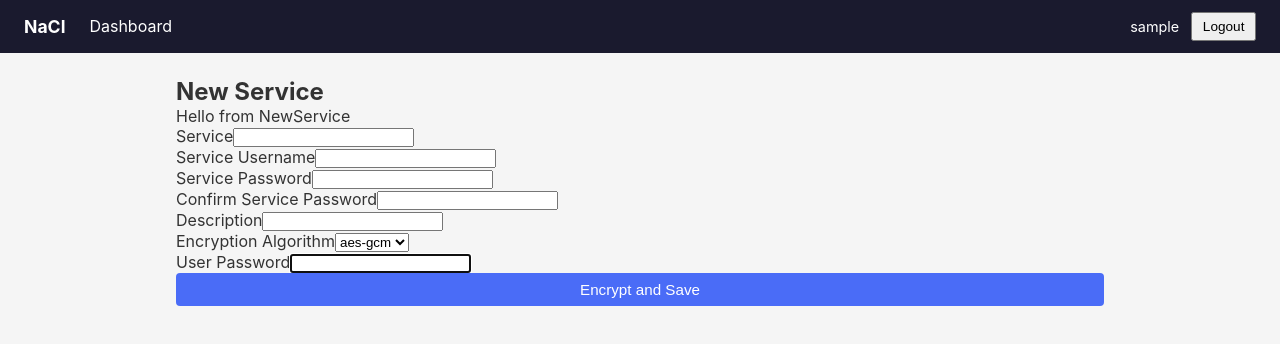
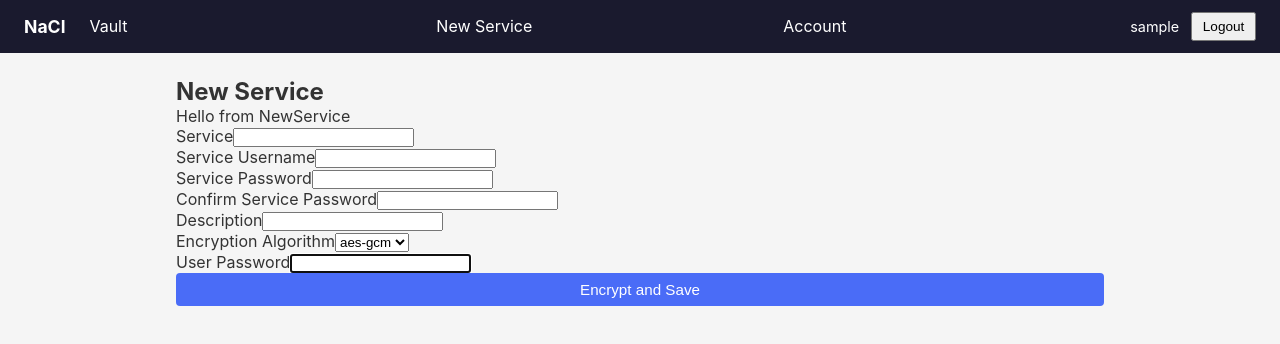
Before and after one commit to ManoloEsS/NaCl, a React (Vite) app in the folder nacl_frontend/: page /new in a window 1280 px wide. Shown: the top 344 px of the page. Built offline with nearby package versions, Linux system fonts and the light colour scheme; sample sign-in values are in the browser's storage.

Commit message:
feat: add nav links to layout

```diff
--- a/nacl_frontend/src/componets/Layout.tsx
+++ b/nacl_frontend/src/componets/Layout.tsx
@@ -22,7 +22,13 @@ export const Layout = ({ children }: Props) => {
           <Link to={'/dash'}>NaCl</Link>
         </div>
         <div className='nav-links'>
-          <Link to='/dash'>Dashboard</Link>
+          <Link to='/vault'>Vault</Link>
+        </div>
+        <div className='nav-links'>
+          <Link to='/new'>New Service</Link>
+        </div>
+        <div className='nav-links'>
+          <Link to='/account'>Account</Link>
         </div>
         <div className='nav-user'>
           <span>{user?.username || user?.id}</span>
```
